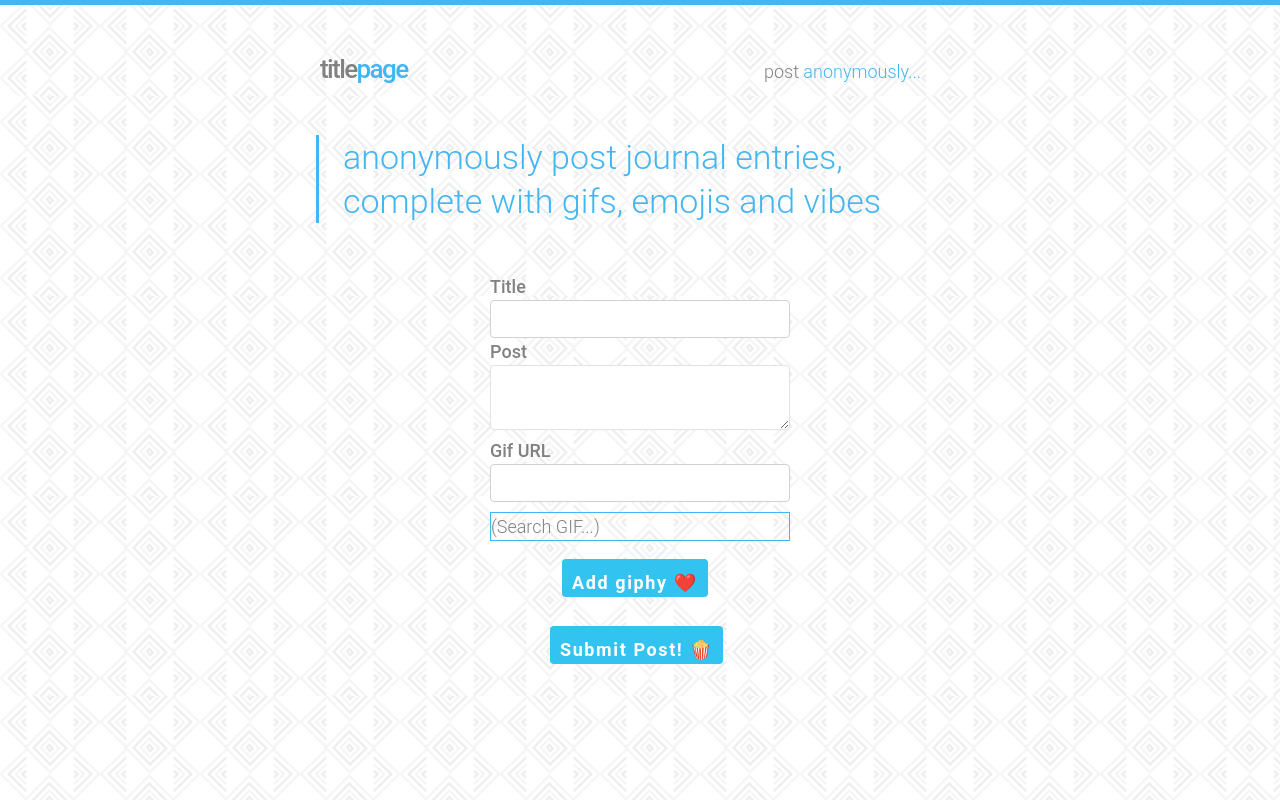
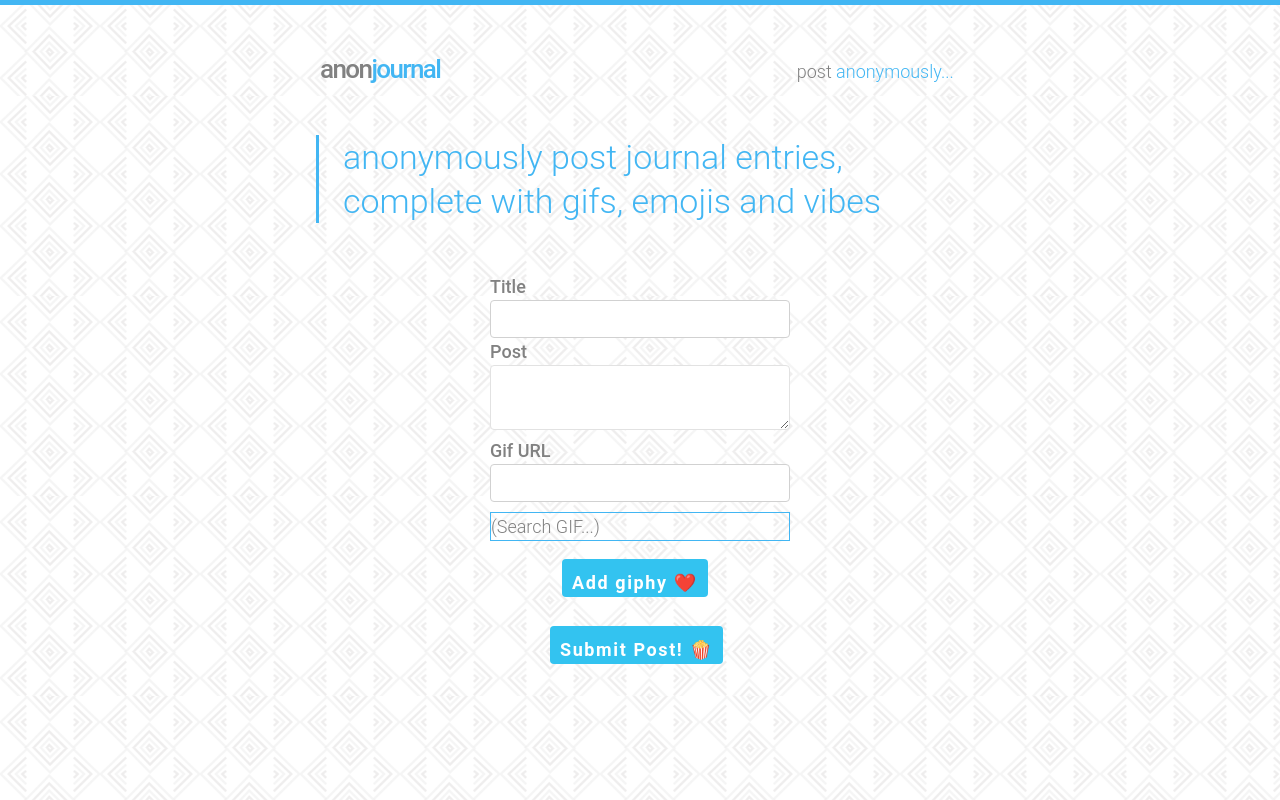
Before and after one commit to derejmi/Anonymous-Journal, a website: page client/index.html in a window 1280 px wide. Drawn offline with nearby package versions, Linux system fonts and the light colour scheme; no server answers.

Commit message:
edit name

```diff
--- a/client/index.html
+++ b/client/index.html
@@ -3,7 +3,7 @@
   <head>
     <meta charset="UTF-8" />
     <meta name="viewport" content="width=device-width, initial-scale=1.0" />
-    <title>Title - Post Anonymously</title>
+    <title>Anonymous Journal - Post Anonymously</title>
     <link
       rel="stylesheet"
       href="https://cdnjs.cloudflare.com/ajax/libs/skeleton/2.0.4/skeleton.min.css"
@@ -23,7 +23,7 @@
   </head>
   <body>
     <header class="header">
-      <h2>title<span>page</span></h2>
+      <h2>anon<span>journal</span></h2>
       <p>post <span>anonymously...</span></p>
     </header>
 
--- a/server/server.js
+++ b/server/server.js
@@ -7,13 +7,13 @@ const bodyParser = require("body-parser");
 server.use(bodyParser.json());
 
 //To read data from the post database file asynchronously
-// const fs = require("fs");
+const fs = require("fs");
 
 const updatedData = require("./database.json");
 const port = process.env.PORT || 3000; // if there is no PORT env variable, 3000 will be used
 
 //To read data from the post database file asynchronously
-const fs = require("fs");
+// const fs = require("fs");
 fs.readFile("./database.json", "utf8", (err, data) => {
   if (err) {
     console.log(`Error reading file from disk: ${err}`);
```
